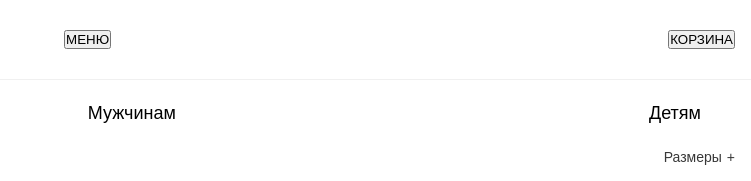
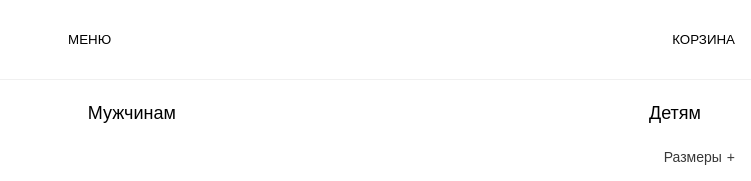
Before and after one commit to moondack/catalog, a plain HTML site: page index.html in a window 1280 px wide. Shown: the top 181 px of the page, 529-1280 px from the left. Drawn offline with Linux system fonts and the light colour scheme.

Commit message:
Update style.css

```diff
--- a/style.css
+++ b/style.css
@@ -41,6 +41,12 @@ body {
     text-transform: uppercase;
 }
 
+.logo button {
+    border: none;
+    background: none;
+    padding: 0px;
+}
+
 .search {
     display: none;
     font-size: 12px;
@@ -48,10 +54,22 @@ body {
     text-transform: uppercase;
 }
 
+.search button {
+    border: none;
+    background: none;
+    padding: 0px;
+}
+
 .cart {
     font-size: 12px;
     letter-spacing: 0.3em;
     text-transform: uppercase;
+}
+
+.cart button {
+    border: none;
+    background: none;
+    padding: 0px;
 }
 
 /* Фильтры для десктопной версии */
@@ -554,4 +572,5 @@ body {
     .footer-bg {
         padding: 50px 20px;
     }
+
 }
```
